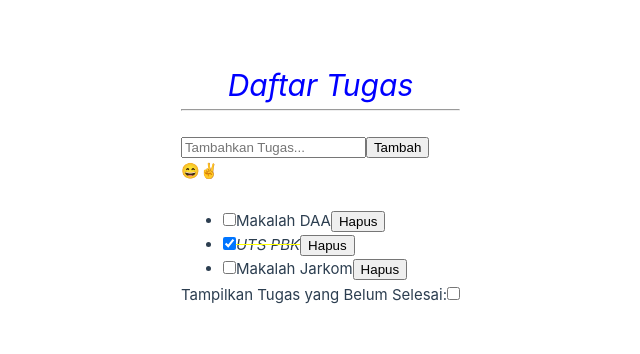
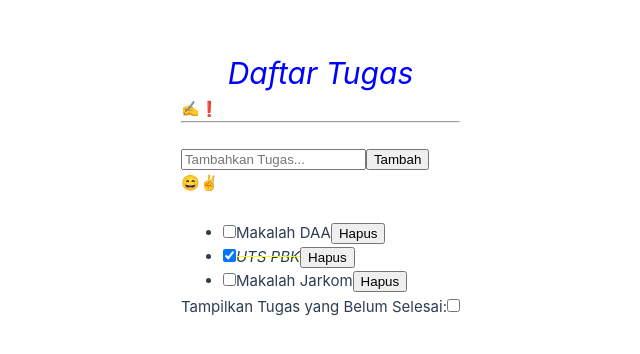
Before and after one commit to cintiadesandi/28-PBK-UTS-213510782, a Vue app: page / in a window 1280 px wide. Shown: the part 216-570 px from the top of the page, without its empty margins (180-820 px from the left). Built offline with nearby package versions, Linux system fonts and the light colour scheme.

Commit message:
Update App.vue

```diff
--- a/src/App.vue
+++ b/src/App.vue
@@ -1,6 +1,6 @@
 <template>
   <div>
-    <h1>Daftar Tugas</h1><hr><br>
+    <h1>Daftar Tugas</h1><p>&#9997;&#10071</p><hr><br>
     <form @submit.prevent="addActivity">
       <input type="text" v-model="newActivity" placeholder="Tambahkan Tugas...">
       <button>Tambah</button><p>&#128516;&#9996;</p>
```
